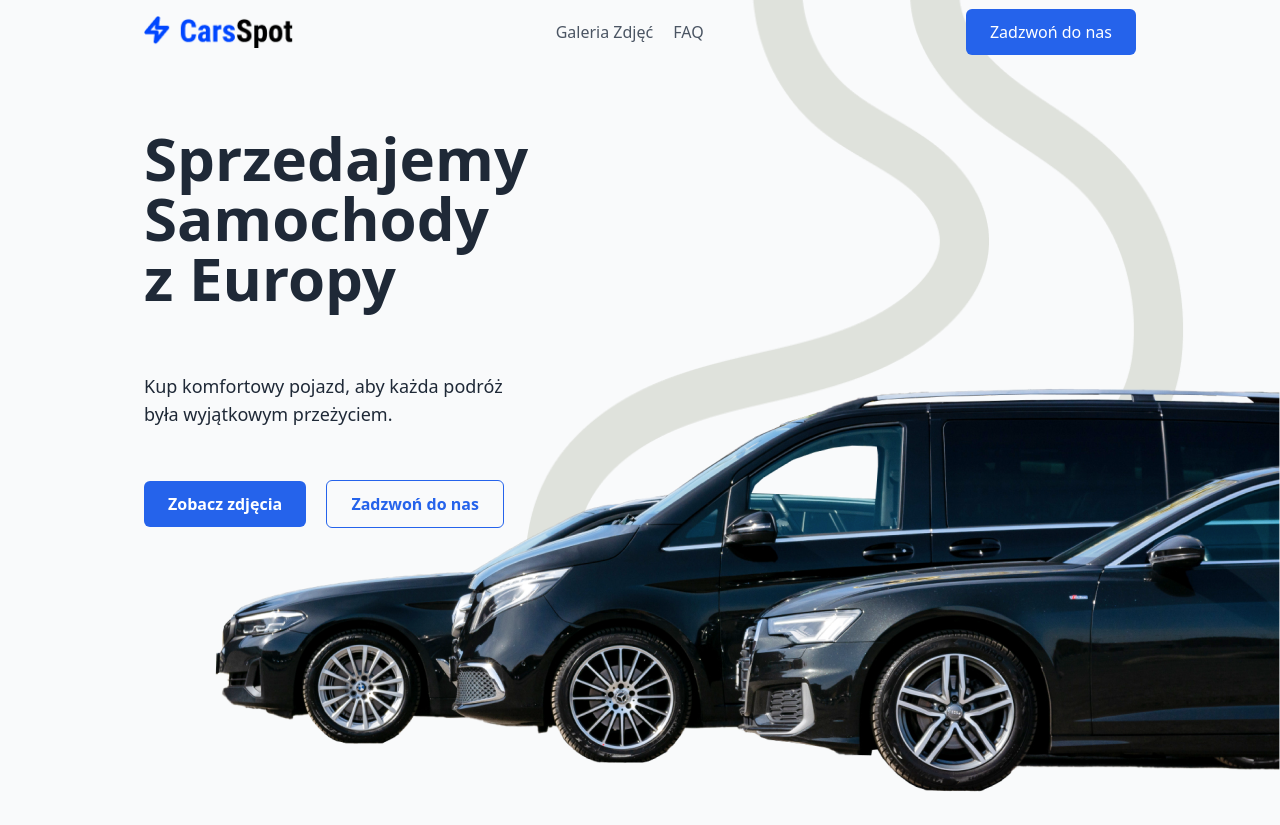
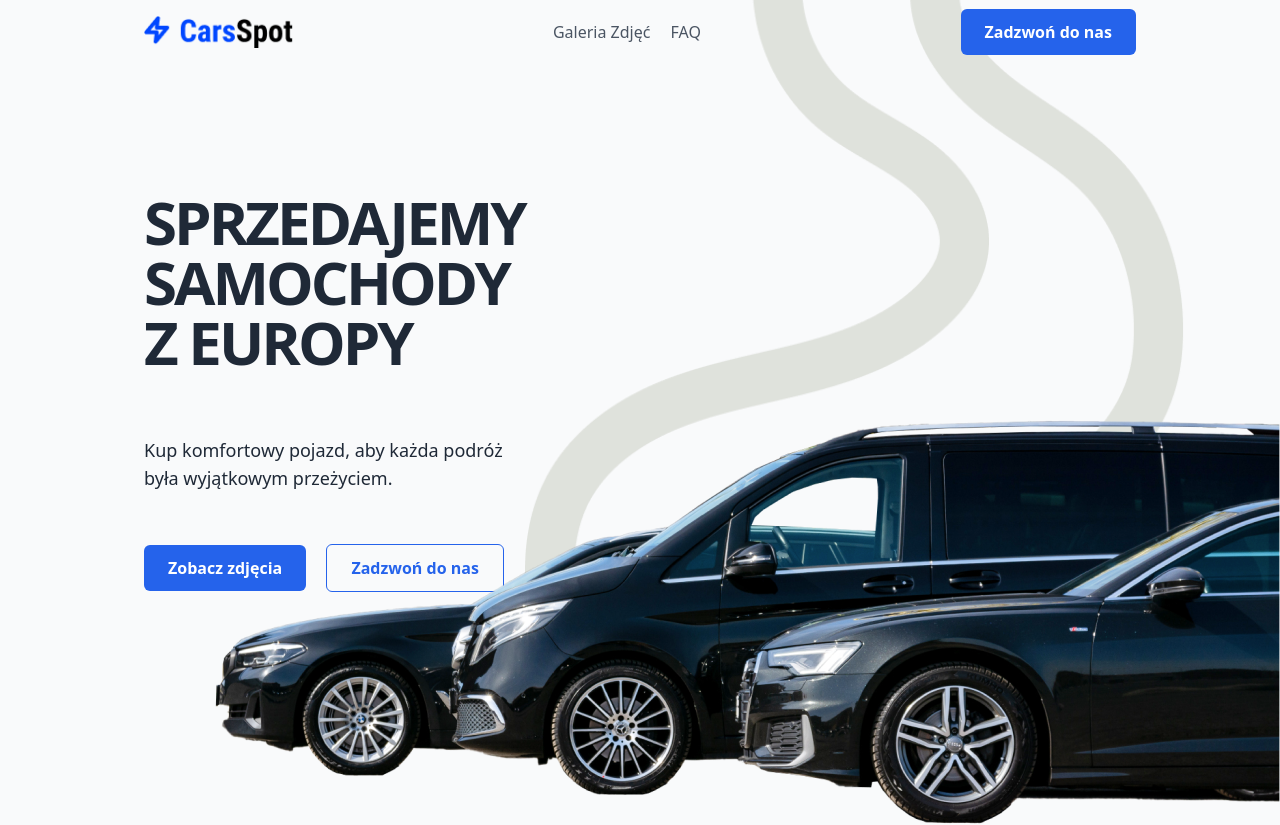
Before and after one commit to KavaliouAlexandr/TestTask, a website: page index.html in a window 1280 px wide. Shown: the top 825 px of the page. Drawn offline with nearby package versions, Linux system fonts and the light colour scheme.

Commit message:
Update index.html

```diff
--- a/index.html
+++ b/index.html
@@ -26,21 +26,20 @@
                 <a href="#" class="text-gray-600 hover:text-gray-800">FAQ</a>
             </nav>
             <div class="space-x-4">
-                <a href="#" class="bg-blue-600 text-white px-6 py-3 rounded-md" style="width: 300px; height: 47px;">Zadzwoń do nas</a>
+                <a href="#" class="bg-blue-600 text-white px-6 py-3 font-semibold rounded-md" style="width: 300px; height: 47px;">Zadzwoń do nas</a>
             </div>
         </header>
 
         <!-- Main Section -->
-        <section class="py-16 relative flex items">
+        <section class="py-16 mt-16 relative flex items">
             <!-- Левый блок с текстом -->
-            <div class="container px-36 md:w-2/3 z-10">
-                <h1 class="text-6xl color: #282828; font-bold mb-4">Sprzedajemy Samochody <br />z Europy</h1>
+            <div class="container px-36 md:w-3/4 z-10">
+                <h1 class="font-bebas tracking-tighter text-6xl color: #282828; font-bold uppercase mb-4">Sprzedajemy Samochody <br />z Europy</h1>
                 <p class="text-lg my-16">Kup komfortowy pojazd, aby każda podróż <br /> była wyjątkowym przeżyciem.</p>
                 <div class="space-x-4 mb-96">
-                    <a href="#" class="bg-blue-600 font-bold text-white px-6 py-3 rounded-md">Zobacz zdjęcia</a>
-                    <a href="#" class="border border-blue-600 text-blue-600 font-bold px-6 py-3 rounded-md hover:bg-blue-600 hover:text-white px-6 py-3 rounded-md">Zadzwoń do nas</a>
+                    <a href="#" class="bg-blue-600 font-semibold text-white px-6 py-3 rounded-md">Zobacz zdjęcia</a>
+                    <a href="#" class="border border-blue-600 text-blue-600 font-semibold px-6 py-3 rounded-md hover:bg-blue-600 hover:text-white px-6 py-3 rounded-md">Zadzwoń do nas</a>
                 </div>
-
             </div>
 
             <!-- Правый блок с машинами -->
```
